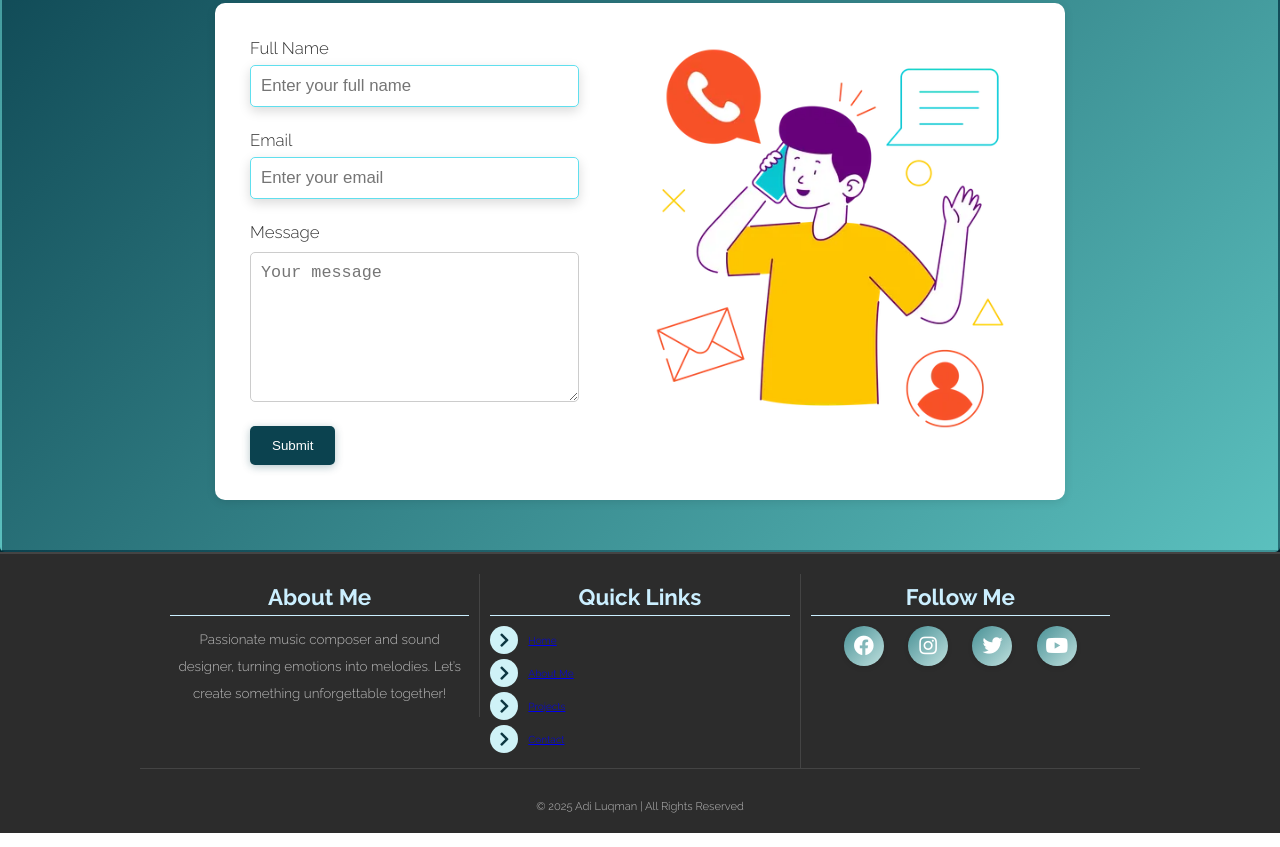
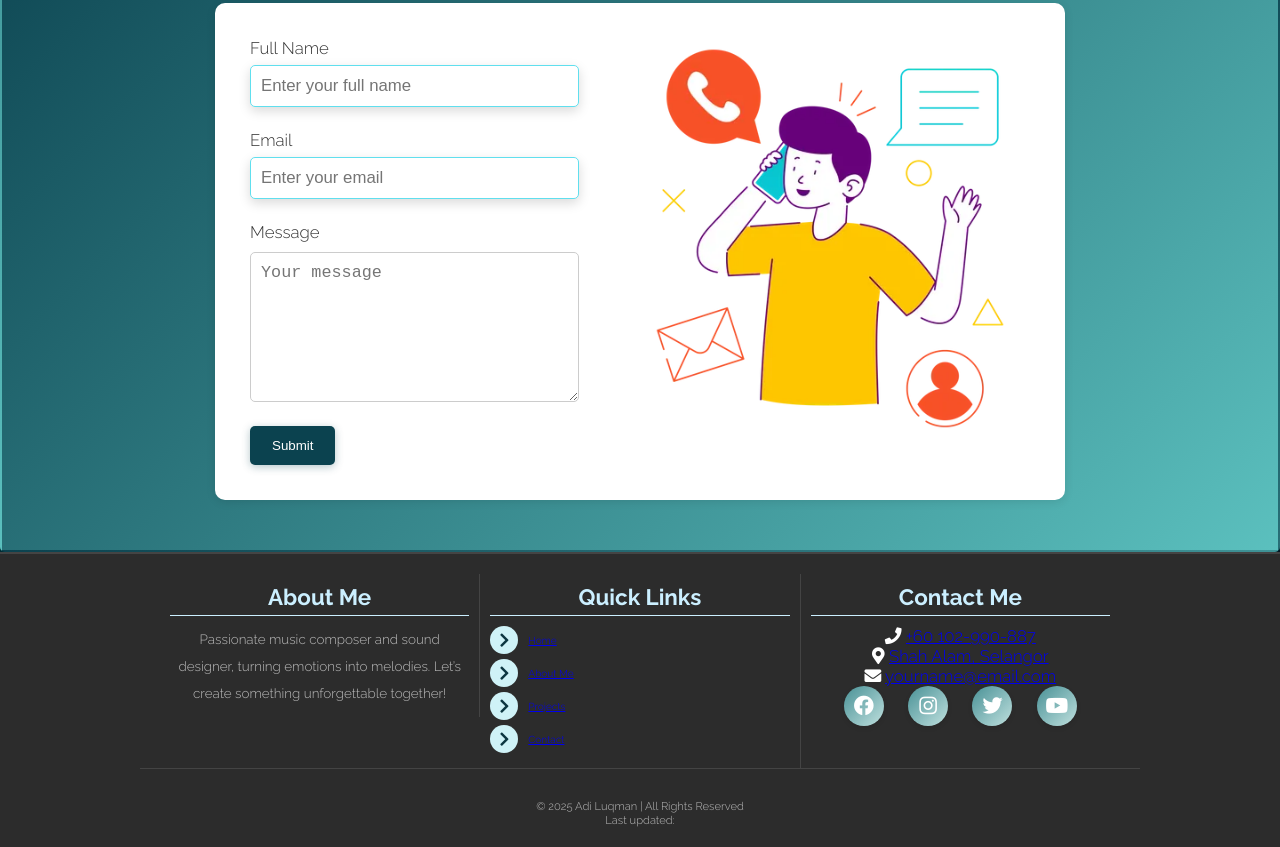
Before and after one commit to ShaaMelia/Portfolio, a plain HTML site: page index.html in a window 1280 px wide. Shown: the part 963-1810 px from the top of the page. Drawn offline with Linux system fonts and the light colour scheme; some packages are replaced by stand-ins of ours; a script that the page names is missing.

Commit message:
Update index.html

```diff
--- a/index.html
+++ b/index.html
@@ -22,7 +22,7 @@
 <!-- Navbar -->
 <header>
     <div class="logo">
-        <img src="LOGO.png" alt="Logo">
+        <img src="logo.png" alt="Logo">
     </div>
 
 
@@ -31,7 +31,7 @@
     <nav class="navbar">
         <ul>
             <li><a class="active" href="index.html">Home</a></li>
-            <li><a href="____.html">About Me</a></li>
+            <li><a href="about.html">About Me</a></li>
             <li><a href="____.html">Education</a></li>
             <li><a href="____.html">Experience</a></li>
             <li><a href="____.html">Projects</a></li>
@@ -40,7 +40,6 @@
     </nav>
 </header>
 
-<!-- Home Section -->
 <section class="home section" id="home">
     <section class="home">
         <div class="home">
@@ -52,9 +51,6 @@
             I’m passionate about crafting unique soundscapes, composing immersive melodies, and bringing every musical piece to life. My work blends creativity and emotion to tell stories through sound.
         </p>
         <p>Explore my portfolio to discover my journey, projects, and the inspiration behind my music:</p>
-
-
-
 
             </div>
             <div class="contact-image"  onclick="showInfo()">
@@ -112,16 +108,30 @@
         <div class="footer-column">
             <h4>Quick Links</h4>
             <ul class="footer-nav">
-                <li><a href="#">Home</a></li>
-                <li><a href="#">About Me</a></li>
+                <li><a href="index.html">Home</a></li>
+                <li><a href="about.html">About Me</a></li>
                 <li><a href="#">Projects</a></li>
                 <li><a href="#">Contact</a></li>
             </ul>
         </div>
 
-        <!-- Column 3: Social Media -->
+
             <div class="footer-column">
-            <h4>Follow Me</h4>
+            <h4>Contact Me</h4>
+<div class="footer-contact-info">
+    <div class="footer-contact-item">
+        <i class="fas fa-phone"></i>
+        <a href="https://wa.me/+60102990887">+60 102-990-887</a>
+    </div>
+    <div class="footer-contact-item">
+        <i class="fas fa-map-marker-alt"></i>
+        <a href="https://g.co/kgs/GxXDehh">Shah Alam, Selangor</a>
+    </div>
+    <div class="footer-contact-item">
+        <i class="fas fa-envelope"></i>
+        <a href="mailto:yourname@email.com">yourname@email.com</a>
+    </div>
+
     <div class="social-icons">
         <a href="facebook.html"><i class="fab fa-facebook"></i></a>
         <a href="#"><i class="fab fa-instagram"></i></a>
@@ -131,9 +141,13 @@
     </div>
 </div>
 
+        </div>
+    </div>
+
     <!-- Footer Bottom -->
     <div class="footer-bottom">
         &copy; 2025 Adi Luqman | All Rights Reserved
+        <p>Last updated: <span id="lastUpdated"></span></p>
     </div>
 </footer>
 
@@ -205,7 +219,6 @@ function checkSections() {
 }
 
 
-
     // Simple clock functionality
     function updateClock() {
         const clockElement = document.getElementById('clock');
```
Lines whose indentation alone changed are shown as unchanged.
